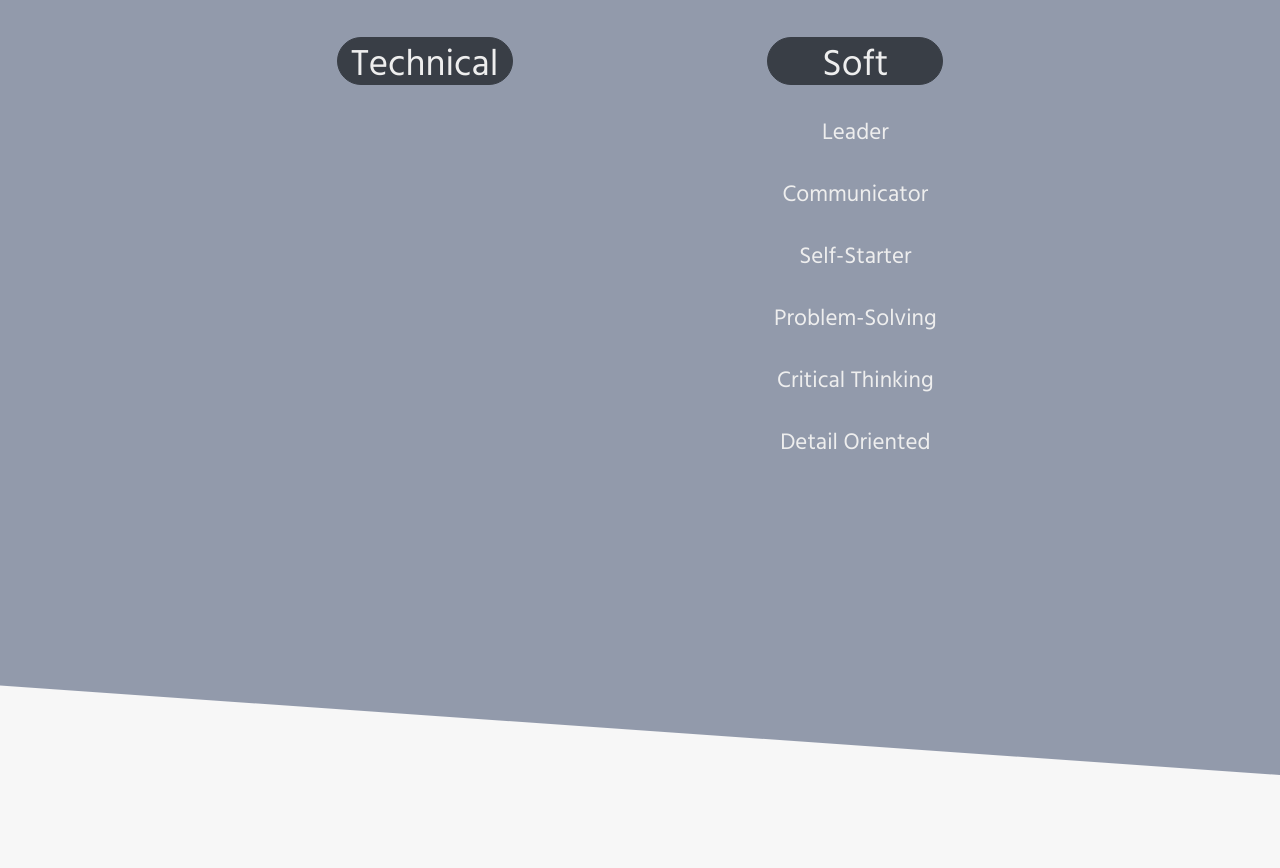
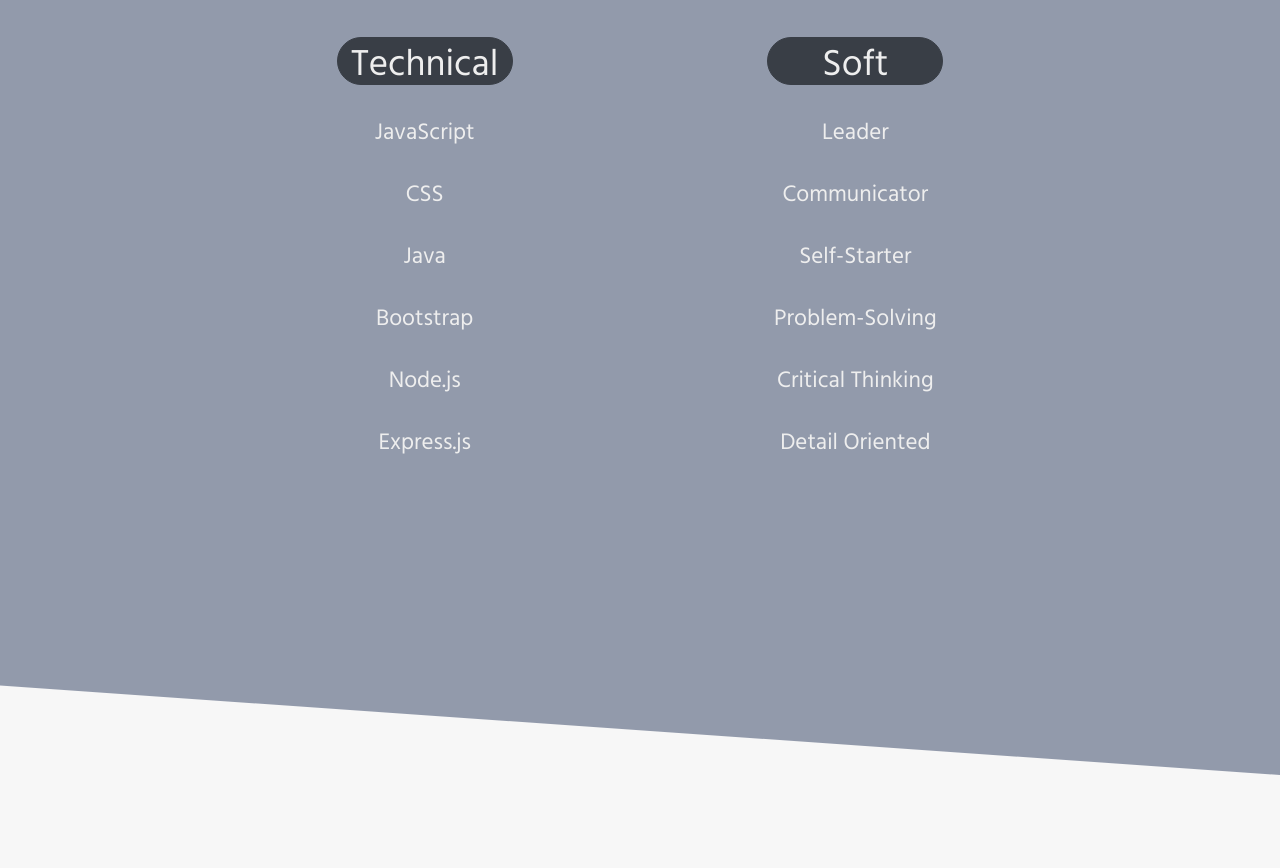
Before and after one commit to jackiedallas/personal-website, a website: page main.html in a window 1280 px wide. Shown: the part 1319-2187 px from the top of the page. Drawn offline with nearby package versions, Linux system fonts and the light colour scheme.

Commit message:
added scroll animation to tech skills

```diff
--- a/app.js
+++ b/app.js
@@ -15,6 +15,6 @@
 
 
 
-app.listen(4000, function () {
+app.listen(3000, function () {
 	console.log("Server is running...");
 });
--- a/public/css/main.css
+++ b/public/css/main.css
@@ -223,12 +223,13 @@
 }
 
 .tech-skills {
-	opacity: 0!important;
+	opacity: 0;
+	transition: 150ms;
+	transform: translateX(-100px);
 }
 
 .tech-skills.show {
-	opacity: 1;
-	/*transform: translateX(10);*/
-	transition: opacity 250ms ease-in;
-
+	opacity: 1!important;
+	transform: translateX(0);
+	/*transition: opacity 250ms ease-in;*/
 }
```
